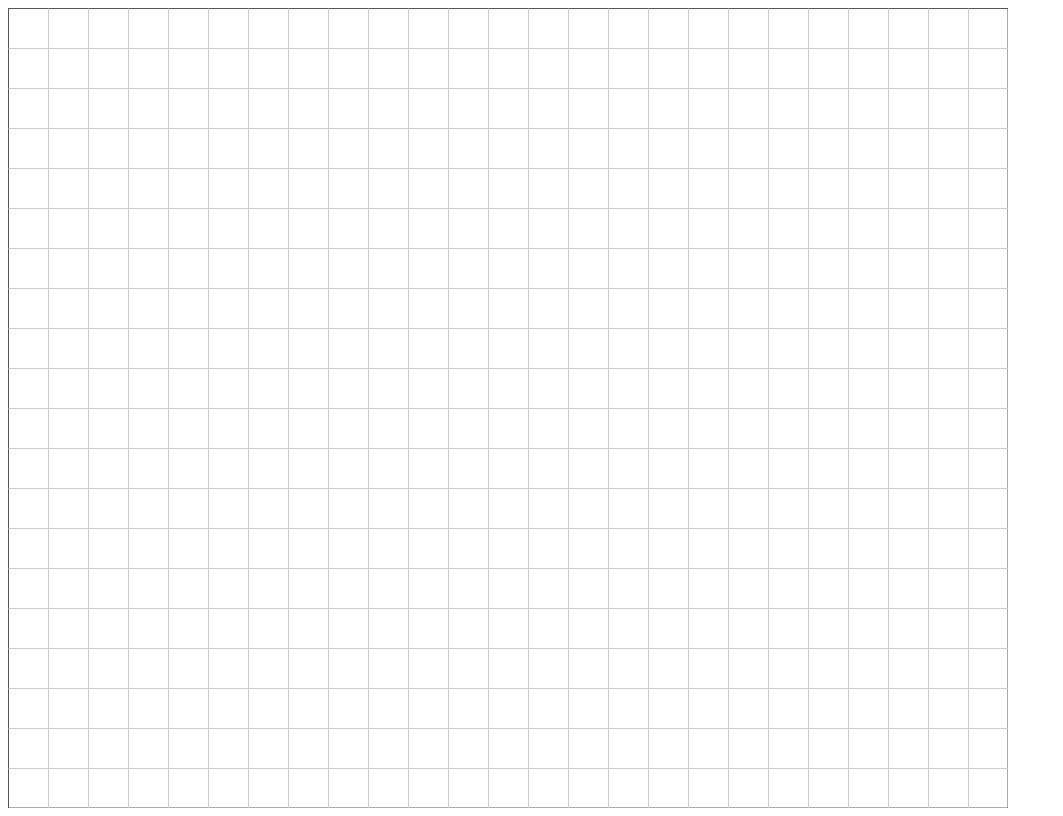
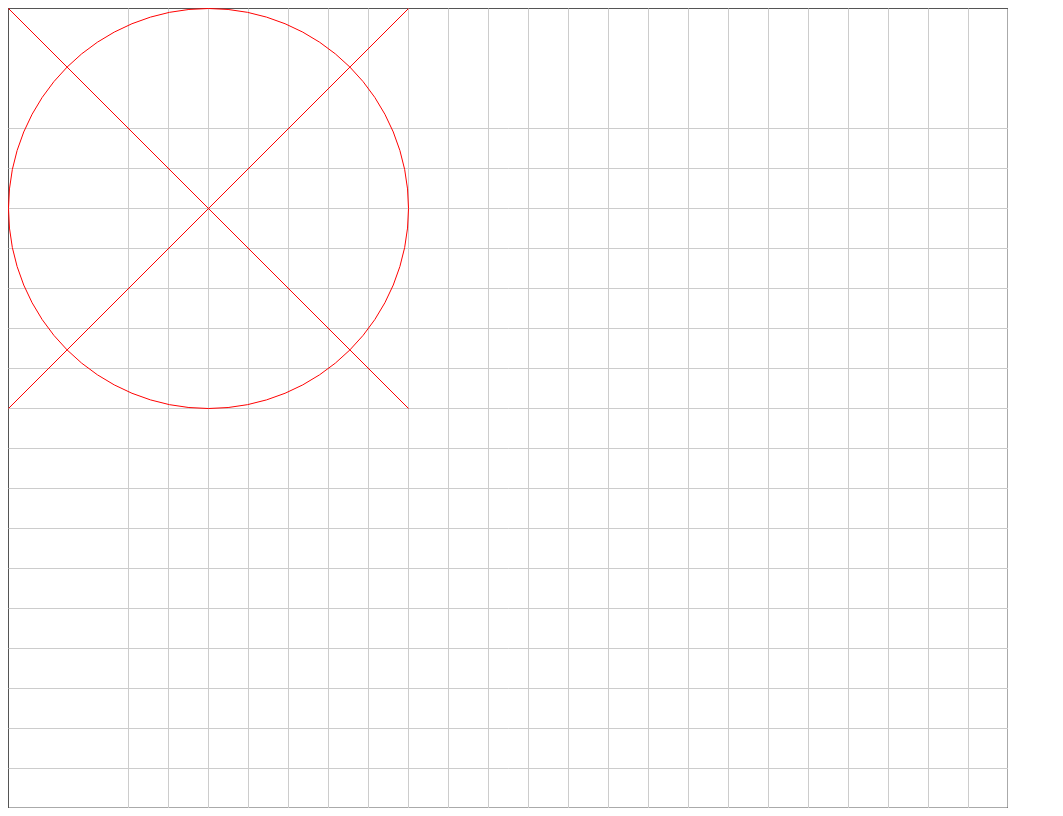
Before and after one commit to romanshevelev/stripe, a plain HTML site: page index.html in a window 1280 px wide. Shown: the whole page, without its empty margins (0-1063 px from the left). Drawn offline with Linux system fonts and the light colour scheme.

Commit message:
.
круги

```diff
--- a/index.html
+++ b/index.html
@@ -6,31 +6,55 @@
 
 	var elem=document.getElementById("maincanvas");
 	if (elem && elem.getContext) {
-		var context = elem.getContext('2d');
-		if (!context) return;
+		var ctx = elem.getContext('2d');
+		if (!ctx) return;
 	}
 
 	line=function(x0, y0, x1, y1){
-		context.beginPath();
-		context.moveTo(x0*this.zoom+0.5, y0*this.zoom+0.5);
-		context.lineTo(x1*this.zoom+0.5, y1*this.zoom+0.5);
-		context.stroke();
+		ctx.beginPath();
+		moveTo(x0, y0);
+		lineTo(x1, y1);
+		ctx.stroke();
+	}.bind(this);
+
+	lineTo=function(x1, y1){
+		ctx.lineTo(x1*this.zoom+0.5, y1*this.zoom+0.5);
+	}.bind(this);
+
+	moveTo=function(x0, y0){
+		ctx.moveTo(x0*this.zoom+0.5, y0*this.zoom+0.5);
+	}.bind(this);
+
+	circle=function(x0, y0, r){
+		ctx.beginPath();
+		ctx.arc(x0*this.zoom+0.5, y0*this.zoom+0.5, r*zoom, 0, 2*Math.PI);
+		ctx.stroke();
 	}.bind(this)
 
-	context.lineWidth = 1;
+	ctx.lineWidth = 1;
 	zoom=40;
 
 	// Рамка
-	context.strokeStyle = '#555';
-	context.strokeRect(0.5, 0.5, context.canvas.clientWidth-0.5, context.canvas.clientHeight-0.5);
+	ctx.strokeStyle = '#555';
+	ctx.strokeRect(0.5, 0.5, ctx.canvas.clientWidth-0.5, ctx.canvas.clientHeight-0.5);
 
 	// Сетка
-	context.strokeStyle = '#ccc';
-	for(var i=1;i<=100;i++){
-		line(i,0,i,100);
-		line(0,i,100,i);
+	ctx.strokeStyle = '#ccc';
+	for(var i=3;i<=50;i++){
+		line(i,0,i,50);
+		line(0,i,50,i);
 	}
 
+	// Крест
+	ctx.strokeStyle = '#f00';
+	ctx.beginPath();
+	moveTo(0, 0);
+	lineTo(10, 10);
+	moveTo(10, 0);
+	lineTo(0, 10);
+	ctx.stroke();
+
+	circle(5,5,5)
 
 })()
 </script>
```
